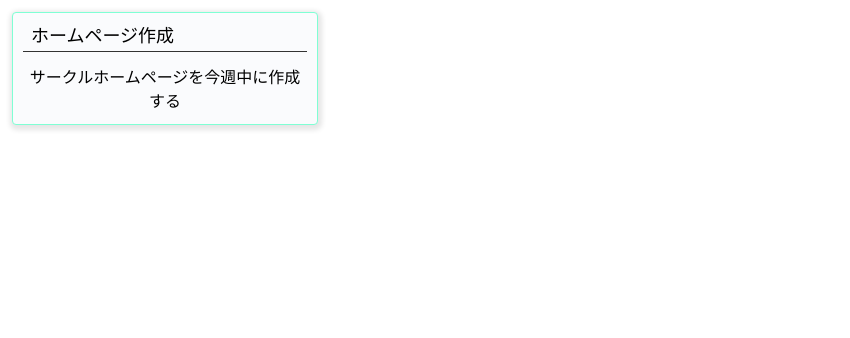
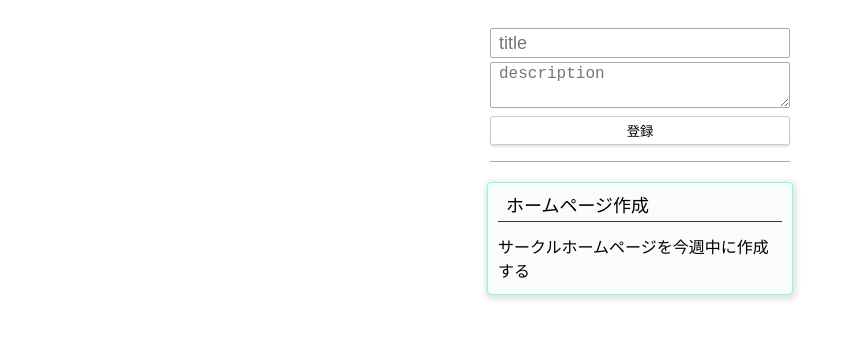
Before and after one commit to aa-0921/react-todo-list, a React (Create React App) app: page / in a window 1280 px wide. Shown: the top 338 px of the page, without its empty margins (0-850 px from the left). Built offline with nearby package versions, Linux system fonts and the light colour scheme.

Commit message:
form追加

```diff
--- a/src/App.css
+++ b/src/App.css
@@ -1,38 +1,67 @@
 .App {
-  text-align: center;
+  width: 800px;
+  margin: 20px auto;
+  display: flex;
+  flex-direction: column;
+  justify-content: center;
+  align-items: center;
 }
 
-.App-logo {
-  height: 40vmin;
-  pointer-events: none;
+.App-form {
+  display: flex;
+  flex-direction: column;
+  width: 300px;
+  margin: 8px 4px;
+  padding-bottom: 16px;
+  border-bottom: 1px solid #aaa;
 }
 
-@media (prefers-reduced-motion: no-preference) {
-  .App-logo {
-    animation: App-logo-spin infinite 20s linear;
-  }
+.App-form > :nth-child(1) {
+  display: flex;
+  flex-direction: column;
 }
 
-.App-header {
-  background-color: #282c34;
-  min-height: 100vh;
+.App-form > :nth-child(1) > * {
+  outline: none;
+  border: 1px solid #aaa;
+  transition: all .3s;
+  border-radius: 2px;
+}
+
+.App-form > :nth-child(1) > *:focus {
+  box-shadow: 0 0 7px #1abc9c;
+  border: 1px solid #1abc9c;
+}
+
+.App-form > :nth-child(1) > :first-child {
+  font-size: 18px;
+  height: 24px;
+  padding: 2px 8px;
+}
+
+.App-form > :nth-child(1) > :last-child {
+  margin-top: 4px;
+  font-size: 16px;
+  height: 40px;
+  padding: 2px 8px;
+}
+
+.App-form > :nth-child(2) {
   display: flex;
   flex-direction: column;
-  align-items: center;
-  justify-content: center;
-  font-size: calc(10px + 2vmin);
-  color: white;
+  justify-content: flex-end;
 }
 
-.App-link {
-  color: #61dafb;
+.App-form button {
+  border: 1px solid #ccc;
+  background: white;
+  padding: 4px 8px;
+  border-radius: 2px;
+  margin-top: 8px;
+  cursor: pointer;
+  box-shadow: 0px 2px 2px 0px rgba(0,0,0,.1);
 }
 
-@keyframes App-logo-spin {
-  from {
-    transform: rotate(0deg);
-  }
-  to {
-    transform: rotate(360deg);
-  }
+.App-form button:hover {
+  box-shadow: 0px 2px 2px 2px rgba(0,0,0,.1);
 }
--- a/src/App.js
+++ b/src/App.js
@@ -6,6 +6,26 @@ class App extends Component {
   render() {
     return (
       <div className="App">
+        <form className="App-form"
+        >
+          <div>
+            <input
+              id="title"
+              placeholder="title"
+            />
+            <textarea
+              id="title"
+              placeholder="description"
+            />
+          </div>
+          <div>
+            <button
+              type="submit"
+            >
+              登録
+            </button>
+          </div>
+        </form>
         <div>
           <ToDoListItem
             title="ホームページ作成"
```
